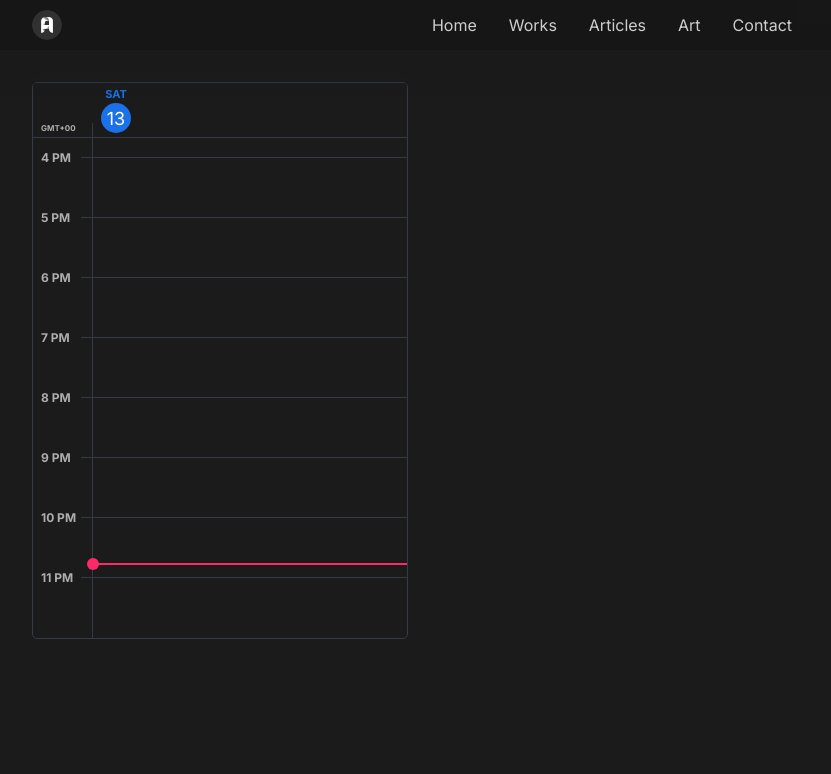
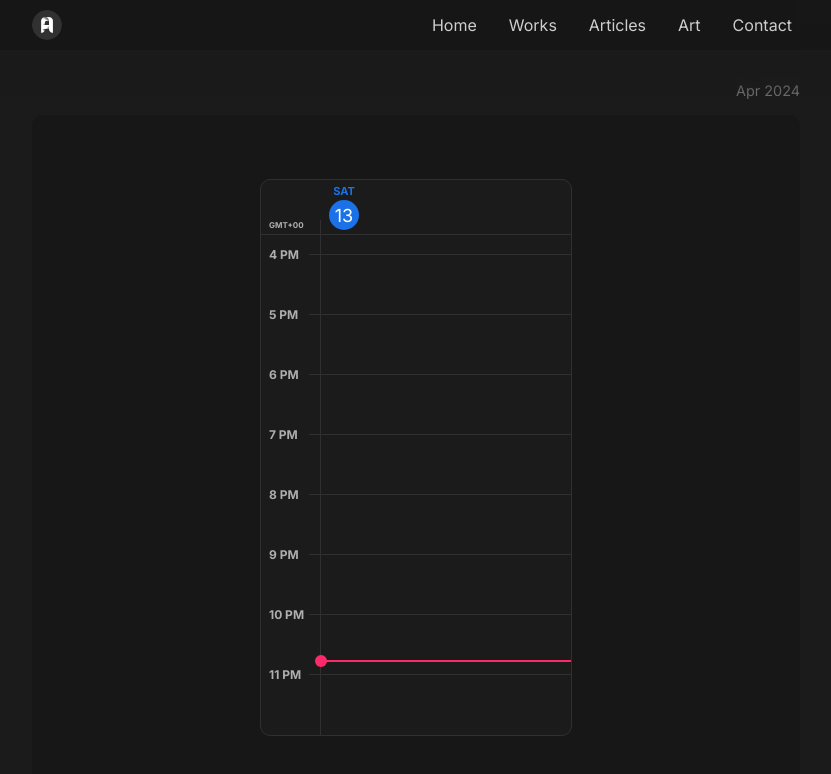
Before and after one commit to christiananagnostou/www, a Next.js app: page /lab in a window 1280 px wide. Shown: the top 774 px of the page, without its empty margins (224-1055 px from the left). Built offline with nearby package versions, Linux system fonts and the light colour scheme.

Commit message:
enhance layout of lab page

```diff
--- a/components/Lab/calendar/DailyCalendar.tsx
+++ b/components/Lab/calendar/DailyCalendar.tsx
@@ -1,7 +1,6 @@
 import { useCallback, useEffect, useRef, useState } from 'react'
 import DailyEvent from './DailyEvent'
 import {
-  BarHeight,
   CurrentDate,
   CurrentDay,
   CurrentTimeBar,
@@ -9,20 +8,13 @@ import {
   DateWrap,
   HourBar,
   HourBarTime,
+  HourBarWrap,
   HourListWrap,
+  HOUR_BAR_HEIGHT,
   StickyHeader,
   Timezone,
 } from './styles'
 import { addMinutes, dateToTime, formatTime, getRandomColor, timeToPx } from './utils'
-
-const WEEKDAYS = ['Sunday', 'Monday', 'Tuesday', 'Wednesday', 'Thursday', 'Friday', 'Saturday']
-const HOURS = [...new Array(24)].map((_, i) => i)
-
-const BarInterval = 15
-
-type Props = {
-  date: string
-}
 
 export type DailyEventT = {
   start: Date
@@ -32,13 +24,11 @@ export type DailyEventT = {
   id: number
 }
 
-const DailyCalendar = ({ date }: Props) => {
-  const DATE = new Date(date)
+const WEEKDAYS = ['Sunday', 'Monday', 'Tuesday', 'Wednesday', 'Thursday', 'Friday', 'Saturday']
+const HOURS = [...new Array(24)].map((_, i) => i)
 
-  const eventListRef = useRef<HTMLDivElement>(null)
-  const [dailyEvents, setDailyEvents] = useState<DailyEventT[]>([])
-  const [newEvent, setNewEvent] = useState<DailyEventT | null>(null)
-  const [selectedEventId, setSelectedEventId] = useState<number | null>(null)
+const BAR_INTERVAL_MINS = 15
+const DATE = new Date()
 
 const rectifyDailyEvent = (evt: DailyEventT) => {
   const { start, end } = evt
@@ -47,6 +37,16 @@ const DailyCalendar = ({ date }: Props) => {
   evt.end = shouldSwap ? start : end
   return evt
 }
+
+type Props = {
+  date: string
+}
+
+const DailyCalendar = () => {
+  const eventListRef = useRef<HTMLDivElement>(null)
+  const [dailyEvents, setDailyEvents] = useState<DailyEventT[]>([])
+  const [newEvent, setNewEvent] = useState<DailyEventT | null>(null)
+  const [selectedEventId, setSelectedEventId] = useState<number | null>(null)
 
   const updateDailyEvent = useCallback((dailyEvent: DailyEventT) => {
     setDailyEvents((prev) => prev.map((evt) => (evt.id === dailyEvent.id ? rectifyDailyEvent(dailyEvent) : evt)))
@@ -60,16 +60,16 @@ const DailyCalendar = ({ date }: Props) => {
     setDailyEvents((prev) => prev.filter((evt) => evt.id !== dailyEvent.id))
   }, [])
 
-  const getDateFromPointerEvent = useCallback((e: MouseEvent | React.MouseEvent<HTMLDivElement, MouseEvent>) => {
+  const getDateFromPointerEvent = useCallback((e: MouseEvent) => {
     const topPos = eventListRef.current?.getBoundingClientRect().top || 0
     const scrollTop = eventListRef.current?.scrollTop || 0
 
     // Calculate the y-position of the mouse event relative to the event list, adjusted for scrolling
     const elemY = Math.max(0, e.clientY - topPos + scrollTop)
 
-    const hour = Math.floor(elemY / BarHeight)
-    const mins = elemY % BarHeight
-    const intervalMins = mins - (mins % BarInterval)
+    const hour = Math.floor(elemY / HOUR_BAR_HEIGHT)
+    const mins = elemY % HOUR_BAR_HEIGHT
+    const intervalMins = mins - (mins % BAR_INTERVAL_MINS)
     const date = new Date()
 
     date.setHours(hour)
@@ -80,21 +80,22 @@ const DailyCalendar = ({ date }: Props) => {
     return date
   }, [])
 
-  const handleListMouseDown = useCallback(
-    (mouseDownEvent: React.MouseEvent<HTMLDivElement>) => {
+  const onListMouseDown = (mouseDownEvent: React.MouseEvent<HTMLDivElement>) => {
+    mouseDownEvent.nativeEvent.preventDefault()
     setSelectedEventId(null)
-      const date = getDateFromPointerEvent(mouseDownEvent)
+
+    const date = getDateFromPointerEvent(mouseDownEvent.nativeEvent)
 
     const eventItem = {
       start: date,
-        end: addMinutes(date, BarInterval),
+      end: addMinutes(date, BAR_INTERVAL_MINS),
       color: getRandomColor(),
       title: '',
       id: new Date().getTime(),
     }
 
-      // List Mouse Move
     const onMouseMove = (mouseMoveEvent: MouseEvent) => {
+      mouseMoveEvent.preventDefault()
       const newDate = getDateFromPointerEvent(mouseMoveEvent)
       if (Math.abs(newDate.getTime() - date.getTime()) === 0) return
 
@@ -102,7 +103,6 @@ const DailyCalendar = ({ date }: Props) => {
       setNewEvent({ ...eventItem })
     }
 
-      // List Mouse Up
     const onMouseUp = () => {
       document.body.removeEventListener('mousemove', onMouseMove)
       if (Math.abs(eventItem.end.getTime() - eventItem.start.getTime()) === 0) return
@@ -113,13 +113,12 @@ const DailyCalendar = ({ date }: Props) => {
 
     document.body.addEventListener('mousemove', onMouseMove)
     document.body.addEventListener('mouseup', onMouseUp, { once: true })
-    },
-    [getDateFromPointerEvent, addDailyEvent]
-  )
+  }
 
   useEffect(() => {
     if (!eventListRef.current) return
-    eventListRef.current.querySelector('#CurrentTime')?.scrollIntoView()
+    // Scroll to the current time
+    eventListRef.current.scrollTop = timeToPx(dateToTime(DATE)) - eventListRef.current.clientHeight / 2
   }, [])
 
   return (
@@ -132,7 +131,7 @@ const DailyCalendar = ({ date }: Props) => {
         </DateWrap>
       </StickyHeader>
 
-      <HourListWrap ref={eventListRef} onMouseDown={handleListMouseDown}>
+      <HourListWrap ref={eventListRef} onMouseDown={onListMouseDown}>
         {/* Existing Events */}
         {dailyEvents.map((dailyEvent) => (
           <DailyEvent
@@ -152,11 +151,14 @@ const DailyCalendar = ({ date }: Props) => {
         {/* Current Time */}
         <CurrentTimeBar style={{ top: timeToPx(dateToTime(new Date())) }} id="CurrentTime" />
 
+        {/* Hours */}
+        <HourBarWrap>
           {HOURS.map((hour) => (
             <HourBar key={hour} data-hour={hour}>
               <HourBarTime>{formatTime(hour)}</HourBarTime>
             </HourBar>
           ))}
+        </HourBarWrap>
       </HourListWrap>
     </DailyCalendarStyle>
   )
--- a/components/Lab/calendar/styles.ts
+++ b/components/Lab/calendar/styles.ts
@@ -1,6 +1,6 @@
 import styled from 'styled-components'
 
-export const BarHeight = 60
+export const HOUR_BAR_HEIGHT = 60
 
 export const DailyCalendarStyle = styled.div`
   --border-color: var(--accent);
@@ -8,17 +8,24 @@ export const DailyCalendarStyle = styled.div`
   --blue: #1b72e8;
   --red: #fe2968;
   --resize-event-bg: var(--text);
-  --background: var(--body-bg);
   --header-curr-date-color: #fff;
   --daily-event-text-color: #fff;
   --time-bar-width: 3.75rem;
-  --hour-bar-height: ${BarHeight}px;
+  --hour-bar-height: ${HOUR_BAR_HEIGHT}px;
 
+  max-width: calc(50% - 0.5rem);
+  @media (max-width: 768px) {
+    max-width: 100%;
+  }
+
+  border: 1px solid var(--border-color);
+  background: var(--body-bg);
+  border-radius: 10px;
   position: relative;
   width: 100%;
   margin: auto;
-  overflow-x: hidden;
   user-select: none;
+  overflow: hidden;
 
   &::after {
     content: '';
@@ -34,12 +41,10 @@ export const DailyCalendarStyle = styled.div`
 `
 
 export const StickyHeader = styled.div`
-  max-width: 100%;
-  background: var(--background);
-  border-bottom: 1px solid var(--border-color);
   display: grid;
   grid-template-columns: var(--row-grid);
   align-items: end;
+  border-bottom: 1px solid var(--border-color);
 `
 
 export const Timezone = styled.span`
@@ -79,7 +84,10 @@ export const HourListWrap = styled.div`
   position: relative;
   height: 500px;
   overflow-y: auto;
+  scroll-padding-top: 50%;
 `
+
+export const HourBarWrap = styled.div``
 
 export const HourBar = styled.div`
   height: var(--hour-bar-height);
@@ -101,7 +109,6 @@ export const HourBarTime = styled.span`
   font-size: 12px;
   line-height: 12px;
   padding-left: 0.5rem;
-  background: var(--background);
   user-select: none;
   position: relative;
 `
@@ -113,6 +120,7 @@ export const DailyEventContainer = styled.div`
   left: var(--time-bar-width);
   background: var(--red);
   border-radius: 4px;
+  transition: top 0.05s ease-in-out, height 0.05s ease-in-out;
 
   &.selected {
     z-index: 4;
--- a/components/Lab/calendar/utils.ts
+++ b/components/Lab/calendar/utils.ts
@@ -1,4 +1,4 @@
-import { BarHeight } from './styles'
+import { HOUR_BAR_HEIGHT } from './styles'
 
 /**
  * @param date Date object
@@ -17,8 +17,8 @@ export const dateToTime = (date: Date, format: 12 | 24 = 24) => {
  */
 export const timeToPx = (time: string) => {
   const [hours, mins] = time.split(':')
-  const hoursPx = parseInt(hours) * BarHeight
-  const minsPx = (parseInt(mins || '0') / 60) * BarHeight
+  const hoursPx = parseInt(hours) * HOUR_BAR_HEIGHT
+  const minsPx = (parseInt(mins || '0') / 60) * HOUR_BAR_HEIGHT
   return hoursPx + minsPx
 }
 
--- a/components/Styles/GlobalStyle.ts
+++ b/components/Styles/GlobalStyle.ts
@@ -2,7 +2,7 @@ import { createGlobalStyle } from 'styled-components'
 
 const GlobalStyle = createGlobalStyle`
   :root {
-    --accent: #343b45;
+    --accent: #303030;
     --text: #aeaeae;
     --text-dark: #6a6a6a;
     --heading: #cecece;
@@ -57,7 +57,7 @@ const GlobalStyle = createGlobalStyle`
     touch-action: manipulation;
     scroll-behavior: smooth;
     scroll-padding-top: 90px;
-
+    overscroll-behavior-y: none;
     overflow-y: scroll;
     font-family: 'Inter', sans-serif;
     @media (max-width: 1200px){
--- a/pages/lab.tsx
+++ b/pages/lab.tsx
@@ -14,8 +14,10 @@ export default function lab() {
       </Head>
 
       <LabItems id="work" variants={pageAnimation} initial="hidden" animate="show" exit="exit">
+        {/* Calendar */}
+        <DateStyle>Apr 2024</DateStyle>
         <Item variants={fade}>
-          <DailyCalendar date={new Date().toString()} />
+          <DailyCalendar />
         </Item>
       </LabItems>
     </>
@@ -23,24 +25,45 @@ export default function lab() {
 }
 
 const LabItems = styled(motion.div)`
-  overflow: hidden;
   color: var(--text);
   max-width: var(--max-w-screen);
   padding: 0 1rem;
   margin: 2rem auto;
   display: flex;
-  flex-wrap: wrap;
+  flex-direction: column;
   gap: 1rem;
+
+  @media (max-width: 768px) {
+    padding: 0 0.5rem;
+    gap: 0.5rem;
+  }
 `
 
 const Item = styled(motion.div)`
-  border: 1px solid var(--accent);
-  border-radius: 5px;
-  max-width: calc(50% - 0.5rem);
+  width: 100%;
+  padding: 4rem;
+  background: var(--bg);
+  flex: 1;
+  display: grid;
+  place-items: center;
+  border-radius: 10px;
   flex: 1;
   overflow: hidden;
+  margin-bottom: 4rem;
 
   @media (max-width: 768px) {
-    max-width: 100%;
+    padding: 1rem;
+    margin-bottom: 3rem;
   }
 `
+
+const DateStyle = styled.div`
+  width: 100%;
+  text-align: right;
+  color: var(--text-dark);
+  font-size: 0.9rem;
+
+  @media (max-width: 768px) {
+    padding-right: 1rem;
+  }
+`
```
Also changed, not shown: components/Lab/calendar/DailyEvent.tsx (+12 -19 lines). Lines whose indentation alone changed are shown as unchanged.
